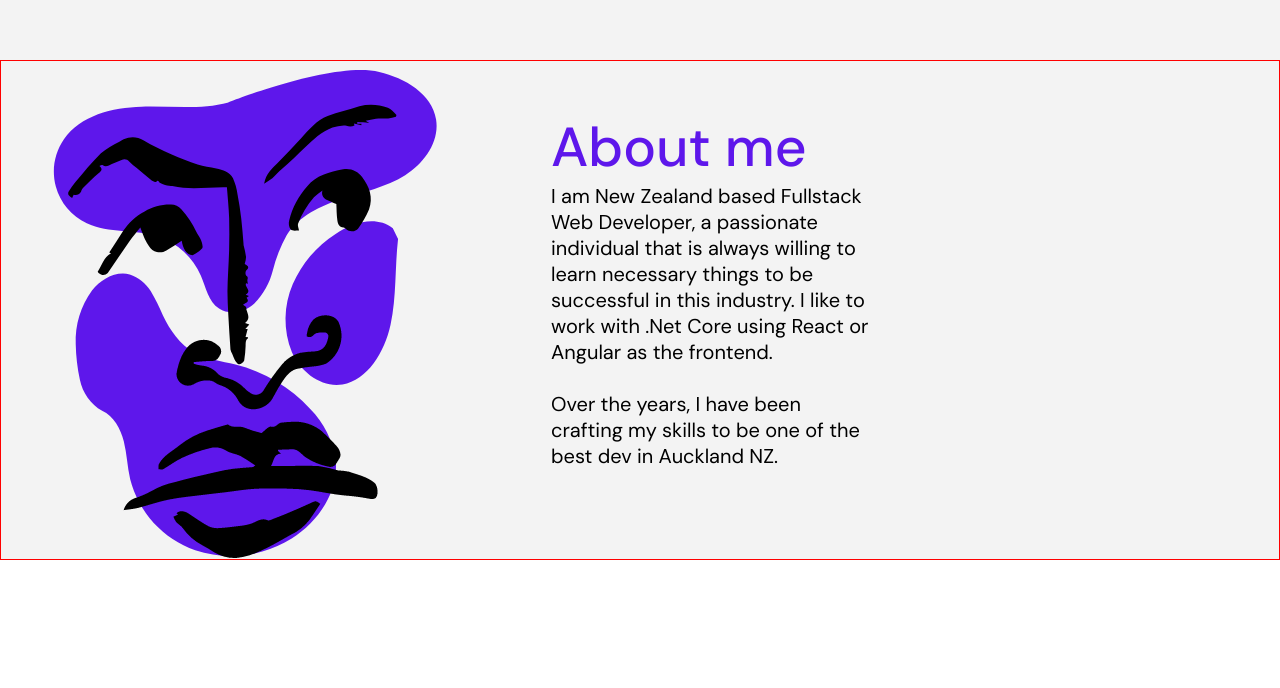
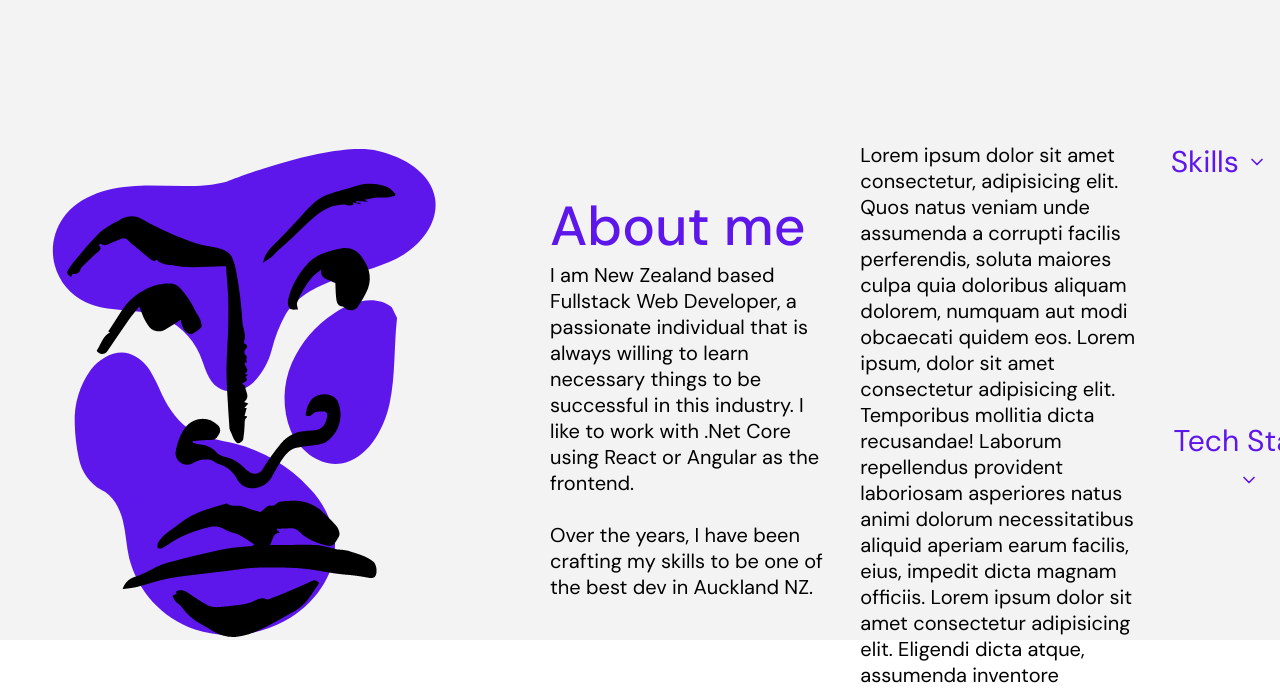
Before and after one commit to DiamondD7/WebPortfolio_2023, a React (Vite) app: page / in a window 1280 px wide. Shown: the part 845-1533 px from the top of the page. Before the commit the page ends 1411 px from the top, so only its background shows below. Built offline with nearby package versions, Linux system fonts and the light colour scheme.

Commit message:
added two buttons in the about me for skills and tech stacks

```diff
--- a/src/components/Aboutme/Aboutme.jsx
+++ b/src/components/Aboutme/Aboutme.jsx
@@ -1,5 +1,6 @@
 import React from "react";
 import PaintedFace from "../../assets/images/AboutPic/aboutmepic.png";
+import { FiChevronDown } from "react-icons/fi";
 
 import "../../styles/aboutmestyles.css";
 const Aboutme = () => {
@@ -12,7 +13,7 @@ const Aboutme = () => {
         <div>
           <p className="aboutme-header__text">About me</p>
           <div className="about-statement__wrapper">
-            <p className="about-statement">
+            <p className="about-statement-one">
               I am New Zealand based Fullstack Web Developer, a passionate
               individual that is always willing to learn necessary things to be
               successful in this industry. I like to work with .Net Core using
@@ -20,6 +21,30 @@ const Aboutme = () => {
               have been crafting my skills to be one of the best dev in Auckland
               NZ.
             </p>
+            <p className="about-statement-two">
+              Lorem ipsum dolor sit amet consectetur, adipisicing elit. Quos
+              natus veniam unde assumenda a corrupti facilis perferendis, soluta
+              maiores culpa quia doloribus aliquam dolorem, numquam aut modi
+              obcaecati quidem eos. Lorem ipsum, dolor sit amet consectetur
+              adipisicing elit. Temporibus mollitia dicta recusandae! Laborum
+              repellendus provident laboriosam asperiores natus animi dolorum
+              necessitatibus aliquid aperiam earum facilis, eius, impedit dicta
+              magnam officiis. Lorem ipsum dolor sit amet consectetur
+              adipisicing elit. Eligendi dicta atque, assumenda inventore
+            </p>
+            <div>
+              <div className="about-skills__wrapper">
+                <button className="about-skills__btn">
+                  Skills <FiChevronDown size={"20px"} />
+                </button>
+              </div>
+
+              <div className="about-techstack__wrapper">
+                <button className="about-techstack__btn">
+                  Tech Stack <FiChevronDown size={"20px"} />
+                </button>
+              </div>
+            </div>
           </div>
         </div>
       </div>
--- a/src/styles/aboutmestyles.css
+++ b/src/styles/aboutmestyles.css
@@ -1,5 +1,4 @@
 .aboutme-container__wrapper{
-    border: 1px solid red;
     width: 100%;
     height: 500px;
 
@@ -11,13 +10,48 @@
     font-size: 55px;
     font-weight: 500;
     color: #5e17eb;
+
+    display: inline-block;
 }
 
 .about-statement__wrapper{
+    display: flex;
+    gap: 30px;
     padding-left: 50px;
 }
 
-.about-statement{
+.about-statement-one{
     font-size: 20px;
     width: 320px;
 }
+
+.about-statement-two{
+    margin-top: -120px;
+    font-size: 20px;
+    width: 320px;
+}
+
+.about-skills__wrapper{
+    margin-top: -120px;
+}
+
+.about-skills__btn{
+    font-size: 30px;
+    background-color: transparent;
+    border: none;
+    color: #5e17eb;
+    cursor: pointer;
+}
+
+
+.about-techstack__wrapper{
+    margin-top: 240px;
+}
+
+.about-techstack__btn{
+    font-size: 30px;
+    background-color: transparent;
+    border: none;
+    color: #5e17eb;
+    cursor: pointer;
+}
--- a/src/styles/homestyles.css
+++ b/src/styles/homestyles.css
@@ -3,7 +3,7 @@
 }
 
 .aboutme-container{
-    padding-top: 300px;
+    padding-top: 380px;
 }
 
 .hamburgermenu__wrapper{
```
